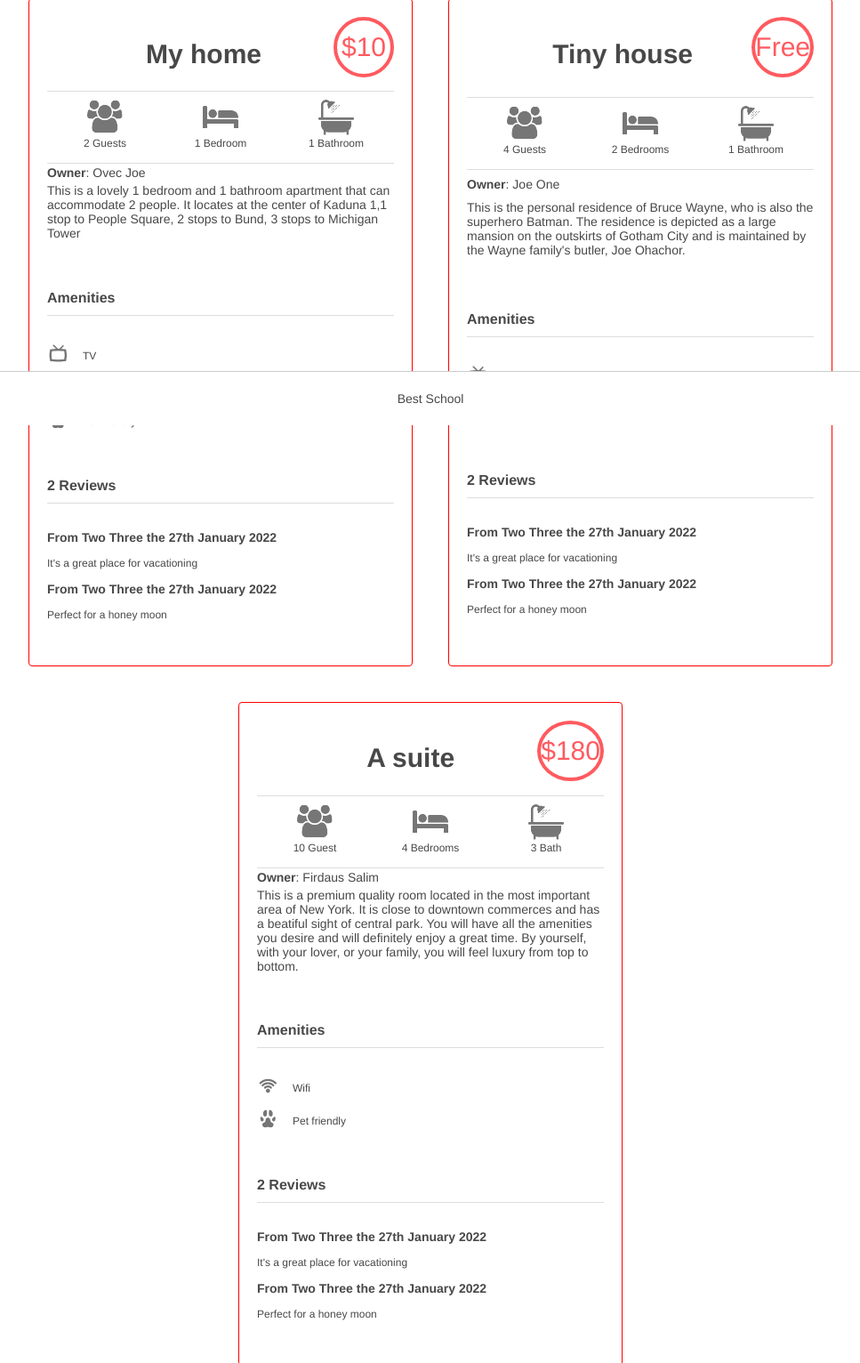
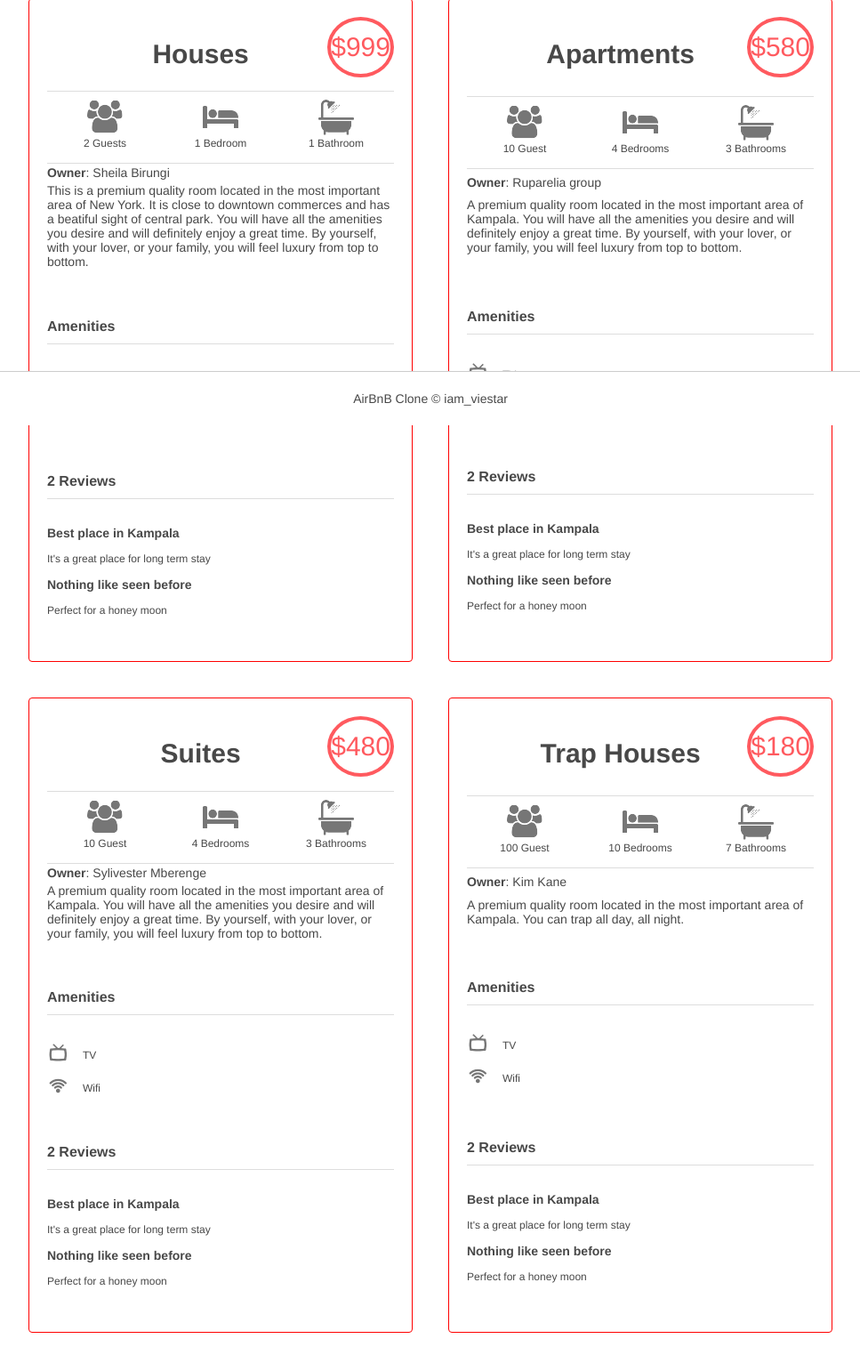
Before and after one commit to Viestar/AirBnB_clone_v2, a plain HTML site: page web_static/101-index.html in a window 1280 px wide. Shown: the part 322-1854 px from the top of the page at 89% size, without its empty margins (156-1123 px from the left). Drawn offline with Linux system fonts and the light colour scheme.

Commit message:
101-index.html

```diff
--- a/web_static/101-index.html
+++ b/web_static/101-index.html
@@ -2,12 +2,13 @@
 <html lang="en">
 
 <head>
+      <title>AirBnB clone</title>
+      <meta name="author" content="Sylvester Mberenge">
       <link rel="stylesheet" href="styles/4-common.css" type="text/css">
       <link rel="stylesheet" href="styles/3-footer.css" type="text/css">
       <link rel="stylesheet" href="styles/3-header.css" type="text/css">
       <link rel="stylesheet" href="styles/6-filters.css" type="text/css">
       <link rel="stylesheet" href="styles/101-places.css" type="text/css">
-      <title>AirBnB clone</title>
       <link rel="tab icon" href="images/icon.png" type="image/png">
 </head>
 
@@ -19,33 +20,43 @@
             <section class="filters">
                   <div class="locations">
                         <h3>States</h3>
-                        <h4>Kenya, Niger</h4>
+                        <h4>Kampala, Nairobi, New york</h4>
                         <ul class="popover">
                               <li>
-                                    <h2>Nairobi</h2>
-                                    <p>One</p>
-                                    <p>Two</p>
+                                    <h2>World Wide</h2>
+                                    <p>Nairobi</p>
+                                    <p>New York</p>
+                                    <p>Berlin</p>
+
+
                               </li>
                               <li>
-                                    <h2>Mombasa</h2>
-                                    <p>One</p>
-                                    <p>two</p>
+                                    <h2 class="toppad">Uganda</h2>
+                                    <p>Kampala</p>
+                                    <p>Jinja</p>
                               </li>
                               <li>
-                                    <h2>Naks</h2>
-                                    <p>One</p>
-                                    <p>Two</p>
+                                    <h2 class="toppad">Europe</h2>
+                                    <p>Brussels</p>
+                                    <p>Berlin</p>
                               </li>
                         </ul>
                   </div>
                   <div class="amenities">
                         <h3>Amenities</h3>
-                        <h4>Wifi, Pets</h4>
+                        <h4>Nyash, Gym, ...</h4>
                         <ul class="popover">
                               <li>
-                                    <p>Internet</p>
-                                    <p>TV</p>
-                                    <p>Kitchen</p>
+                                    <h2>Indoor</h2>
+                                    <p>Nyash</p>
+                                    <p>Backyard</p>
+                                    <p>Swimming pool</p>
+                              </li>
+                              <li>
+                                    <h2 class="toppad">Outdoor</h2>
+                                    <p>Nyash</p>
+                                    <p>Backyard</p>
+                                    <p>Swimming pool</p>
                               </li>
                         </ul>
                   </div>
@@ -53,66 +64,23 @@
             </section>
             <section class="places">
                   <h1>Places</h1>
-
                   <article>
-                        <h2>My home</h2>
-                        <div class="price_by_night">$10</div>
+                        <h2>Houses</h2>
+                        <div class="price_by_night">$999</div>
                         <div class="information">
                               <div class="max_guest">2 Guests</div>
                               <div class="number_rooms">1 Bedroom</div>
                               <div class="number_bathrooms">1 Bathroom</div>
                         </div>
-                        <div class="user"><b>Owner</b>: Ovec Joe</div>
+                        <div class="user"><b>Owner</b>: Sheila Birungi</div>
                         <div class="description">
-                              This is a lovely 1 bedroom and 1 bathroom apartment that
-                              can accommodate 2 people. It locates at the center of
-                              Kaduna 1,1 stop to People
-                              Square, 2 stops to Bund, 3 stops to Michigan Tower
-                        </div>
-                        <div class="amenities">
-                              <h2><b>Amenities</b></h2>
-                              <ul>
-                                    <li class="TV">
-                                          <p>TV</p>
-                                    </li>
-                                    <li class="Wifi">
-                                          <p>Wifi</p>
-                                    </li>
-                                    <li class="Peta">
-                                          <p>Pet friendly</p>
-                                    </li>
-                              </ul>
-                        </div>
-                        <div class="reviews">
-                              <h2><b>2 Reviews</b></h2>
-                              <ul>
-                                    <li>
-                                          <h3>From Two Three the 27th January 2022</h3>
-                                          <p>It's a great place for vacationing</p>
-                                    </li>
-                                    <li>
-                                          <h3>From Two Three the 27th January 2022</h3>
-                                          <p>Perfect for a honey moon</p>
-                                    </li>
-                              </ul>
-                        </div>
-                  </article>
-
-                  <article>
-                        <h2>Tiny house</h2>
-                        <div class="price_by_night">Free</div>
-                        <div class="information">
-                              <div class="max_guest">4 Guests</div>
-                              <div class="number_rooms">2 Bedrooms</div>
-                              <div class="number_bathrooms">1 Bathroom</div>
-                        </div>
-                        <div class="user"><b>Owner</b>: Joe One</div>
-                        <div class="description">
-                              This is the personal residence of Bruce Wayne, who is also the superhero Batman. The
-                              residence is
-                              depicted as a large mansion on the outskirts of Gotham City and is maintained by the Wayne
-                              family's
-                              butler, Joe Ohachor.
+                              This is a premium quality room located in the
+                              most important area of New York. It is close to downtown
+                              commerces and has a beatiful sight of central park.
+                              You will have all the amenities you desire and will
+                              definitely enjoy a great time.
+                              By yourself, with your lover, or your family, you will
+                              feel luxury from top to bottom.
                         </div>
                         <div class="amenities">
                               <h2><b>Amenities</b></h2>
@@ -129,30 +97,28 @@
                               <h2><b>2 Reviews</b></h2>
                               <ul>
                                     <li>
-                                          <h3>From Two Three the 27th January 2022</h3>
-                                          <p>It's a great place for vacationing</p>
+                                          <h3>Best place in Kampala</h3>
+                                          <p>It's a great place for long term stay</p>
                                     </li>
                                     <li>
-                                          <h3>From Two Three the 27th January 2022</h3>
+                                          <h3>Nothing like seen before</h3>
                                           <p>Perfect for a honey moon</p>
                                     </li>
                               </ul>
                         </div>
                   </article>
-
                   <article>
-                        <h2>A suite</h2>
-                        <div class="price_by_night">$180</div>
+                        <h2>Apartments</h2>
+                        <div class="price_by_night">$580</div>
                         <div class="information">
                               <div class="max_guest">10 Guest</div>
                               <div class="number_rooms">4 Bedrooms</div>
-                              <div class="number_bathrooms">3 Bath</div>
+                              <div class="number_bathrooms">3 Bathrooms</div>
                         </div>
-                        <div class="user"><b>Owner</b>: Firdaus Salim</div>
+                        <div class="user"><b>Owner</b>: Ruparelia group</div>
                         <div class="description">
-                              This is a premium quality room located in the
-                              most important area of New York. It is close to downtown
-                              commerces and has a beatiful sight of central park.
+                              A premium quality room located in the
+                              most important area of Kampala.
                               You will have all the amenities you desire and will
                               definitely enjoy a great time.
                               By yourself, with your lover, or your family, you will
@@ -161,11 +127,11 @@
                         <div class="amenities">
                               <h2><b>Amenities</b></h2>
                               <ul>
+                                    <li class="TV">
+                                          <p>TV</p>
+                                    </li>
                                     <li class="Wifi">
                                           <p>Wifi</p>
-                                    </li>
-                                    <li class="Peta">
-                                          <p>Pet friendly</p>
                                     </li>
                               </ul>
                         </div>
@@ -173,20 +139,101 @@
                               <h2><b>2 Reviews</b></h2>
                               <ul>
                                     <li>
-                                          <h3>From Two Three the 27th January 2022</h3>
-                                          <p>It's a great place for vacationing</p>
+                                          <h3>Best place in Kampala</h3>
+                                          <p>It's a great place for long term stay</p>
                                     </li>
                                     <li>
-                                          <h3>From Two Three the 27th January 2022</h3>
+                                          <h3>Nothing like seen before</h3>
                                           <p>Perfect for a honey moon</p>
                                     </li>
                               </ul>
                         </div>
                   </article>
+                  <article>
+                        <h2>Suites</h2>
+                        <div class="price_by_night">$480</div>
+                        <div class="information">
+                              <div class="max_guest">10 Guest</div>
+                              <div class="number_rooms">4 Bedrooms</div>
+                              <div class="number_bathrooms">3 Bathrooms</div>
+                        </div>
+                        <div class="user"><b>Owner</b>: Sylivester Mberenge</div>
+                        <div class="description">
+                              A premium quality room located in the
+                              most important area of Kampala.
+                              You will have all the amenities you desire and will
+                              definitely enjoy a great time.
+                              By yourself, with your lover, or your family, you will
+                              feel luxury from top to bottom.
+                        </div>
+                        <div class="amenities">
+                              <h2><b>Amenities</b></h2>
+                              <ul>
+                                    <li class="TV">
+                                          <p>TV</p>
+                                    </li>
+                                    <li class="Wifi">
+                                          <p>Wifi</p>
+                                    </li>
+                              </ul>
+                        </div>
+                        <div class="reviews">
+                              <h2><b>2 Reviews</b></h2>
+                              <ul>
+                                    <li>
+                                          <h3>Best place in Kampala</h3>
+                                          <p>It's a great place for long term stay</p>
+                                    </li>
+                                    <li>
+                                          <h3>Nothing like seen before</h3>
+                                          <p>Perfect for a honey moon</p>
+                                    </li>
+                              </ul>
+                        </div>
+                  </article>
+                  <article>
+                        <h2>Trap Houses</h2>
+                        <div class="price_by_night">$180</div>
+                        <div class="information">
+                              <div class="max_guest">100 Guest</div>
+                              <div class="number_rooms">10 Bedrooms</div>
+                              <div class="number_bathrooms">7 Bathrooms</div>
+                        </div>
+                        <div class="user"><b>Owner</b>: Kim Kane</div>
+                        <div class="description">
+                              A premium quality room located in the
+                              most important area of Kampala.
+                              You can trap all day, all night.
+                        </div>
+                        <div class="amenities">
+                              <h2><b>Amenities</b></h2>
+                              <ul>
+                                    <li class="TV">
+                                          <p>TV</p>
+                                    </li>
+                                    <li class="Wifi">
+                                          <p>Wifi</p>
+                                    </li>
+                              </ul>
+                        </div>
+                        <div class="reviews">
+                              <h2><b>2 Reviews</b></h2>
+                              <ul>
+                                    <li>
+                                          <h3>Best place in Kampala</h3>
+                                          <p>It's a great place for long term stay</p>
+                                    </li>
+                                    <li>
+                                          <h3>Nothing like seen before</h3>
+                                          <p>Perfect for a honey moon</p>
+                                    </li>
+                              </ul>
+                        </div>
+                  </article>
+            </section>
 
-            </section>
       </div>
-      <footer>Best School</footer>
+      <footer>AirBnB Clone © iam_viestar</footer>
 </body>
 
 </html>
```
